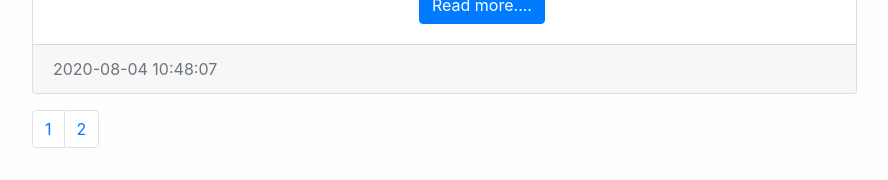
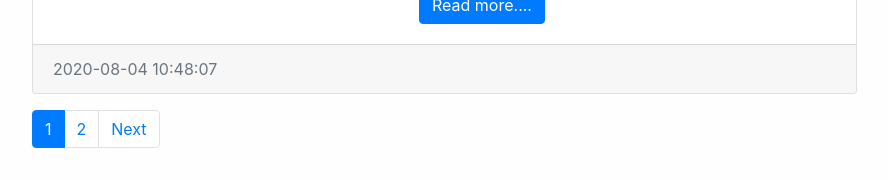
Before and after one commit to AlexandrBenzar/testsites, a Django app: page / in a window 1280 px wide. Shown: the part 4100-4280 px from the top of the page, without its empty margins (338-1226 px from the left). Run offline with Django 3.2, Linux system fonts and the light colour scheme; data comes from the database, SQL or seed files in the repository; both versions use the stored data as it was after the commit; some libraries are stand-ins or nearby versions.

Commit message:
Добавил в шаблоны пагинацию, категории показывают только опубликованые новости

```diff
--- a/testsites/mysite/news/templates/news/home_news_list.html
+++ b/testsites/mysite/news/templates/news/home_news_list.html
@@ -9,7 +9,6 @@
 {% endblock %}
 
 {% block content %}
-{{mixin_prob}}
 {%for item in news %}
 <div class="card mb-3">
     <div class="card-header">
--- a/testsites/mysite/news/templatetags/news_tags.py
+++ b/testsites/mysite/news/templatetags/news_tags.py
@@ -1,6 +1,6 @@
 from django import template
 
-from django.db.models import Count
+from django.db.models import Count, F
 
 from news.models import Category
 
@@ -15,5 +15,6 @@
 @register.inclusion_tag('news/list_categories.html')
 def show_categories():
     # categories = Category.objects.all()
-    categories = Category.objects.annotate(cnt=Count('news')).filter(cnt__gt=0)
+    # categories = Category.objects.annotate(cnt=Count('news')).filter(cnt__gt=0)
+    categories = Category.objects.annotate(cnt=Count('news', filter=F('news__is_published'))).filter(cnt__gt=0)
     return {'categories': categories}
--- a/testsites/mysite/templates/base.html
+++ b/testsites/mysite/templates/base.html
@@ -22,17 +22,37 @@
         </div>
         <div class="col-md-9">
             {% block content %}CONTENT{% endblock %}
-
+            {%if page_obj.has_other_pages%}
             <nav aria-label="...">
                 <ul class="pagination">
+
+                    {% if page_obj.has_previous %}
+                    <li class="page-item">
+                        <a class="page-link" href="?page={{ page_obj.previous_page_number}}" tabindex="-1">Previous</a>
+                    </li>
+                    {%endif%}
+
                     {%for p in page_obj.paginator.page_range%}
+                    {%if page_obj.number == p%}
+                    <li class="page-item active" aria-current="page">
+                        <a class="page-link" href="?page={{ p }}">{{ p }}<span class="sr-only">(current)</span></a>
+                    </li>
+                    {%elif p > page_obj.number|add:-3 and p < page_obj.number|add:3 %}
                     <li class="page-item">
                         <a class="page-link" href="?page={{ p }}">{{ p }}</a>
                     </li>
+                    {%endif%}
+                    {%endfor%}
 
-                    {%endfor%}
+                    {% if page_obj.has_next %}
+                    <li class="page-item">
+                        <a class="page-link" href="?page={{ page_obj.next_page_number}}">Next</a>
+                    </li>
+                    {%endif%}
+
                 </ul>
             </nav>
+            {%endif%}
         </div>
 
 
```
Also changed, not shown: testsites/mysite/db.sqlite3.
